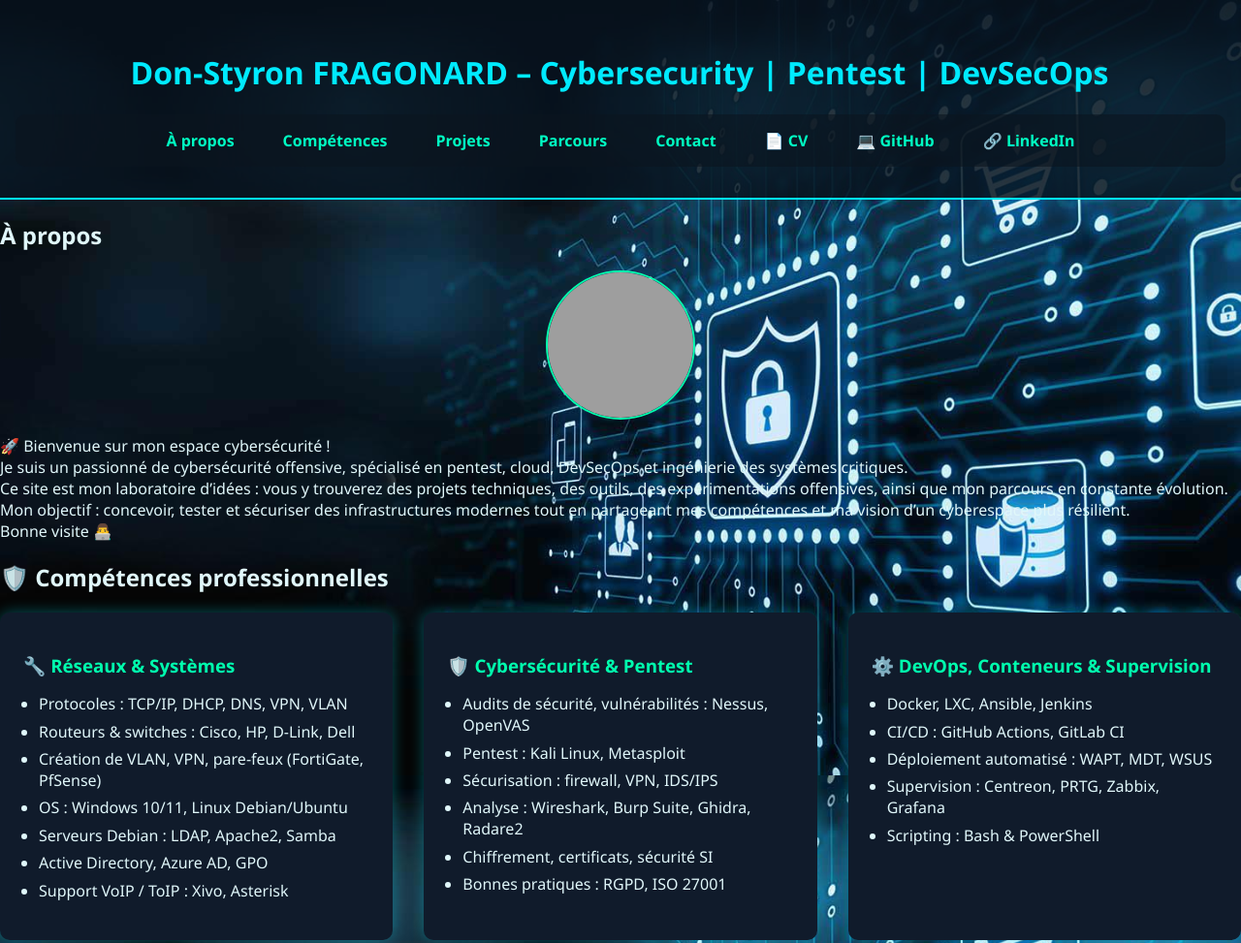
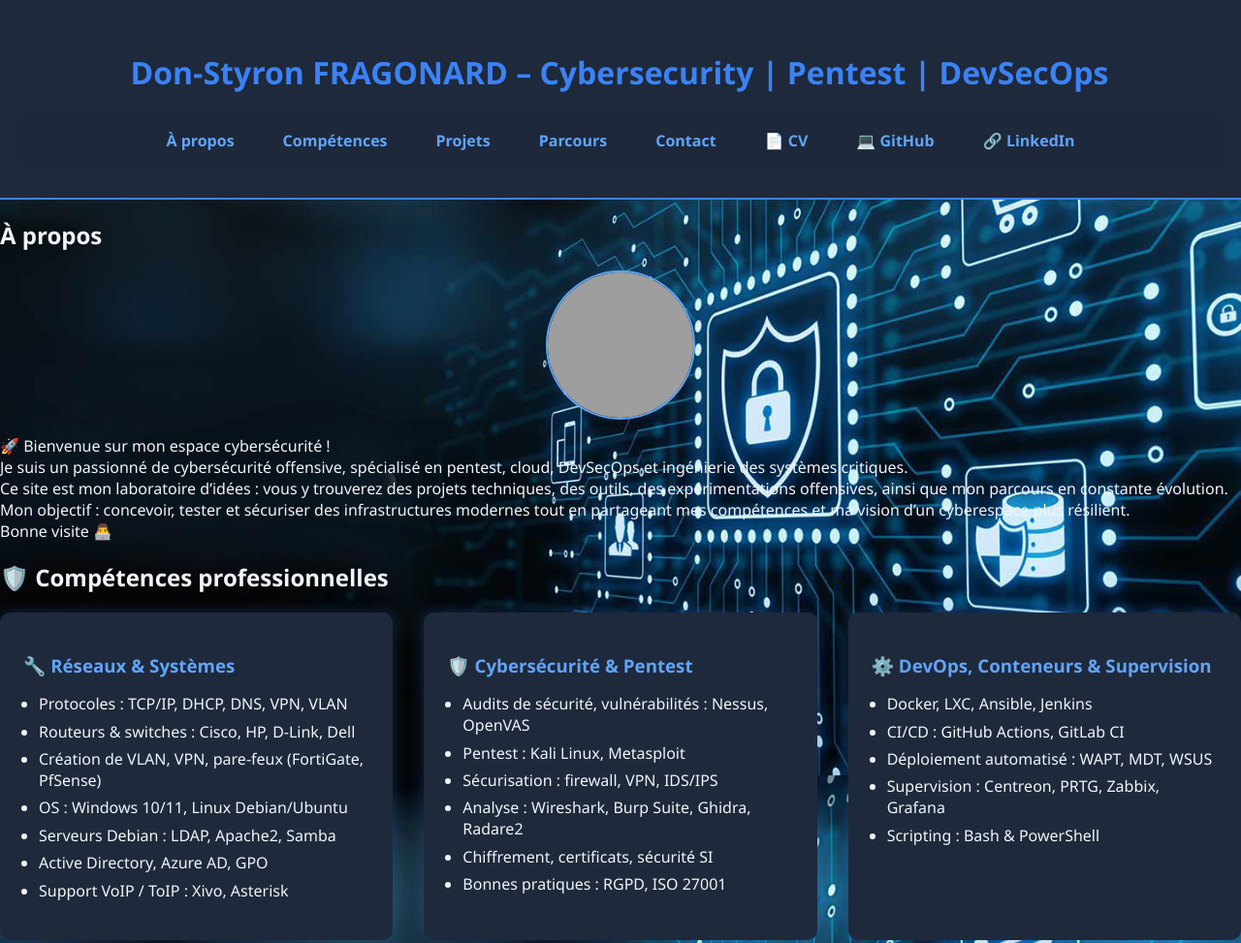
Before and after one commit to domsky34/domsky34.github.io, a plain HTML site: page index.html in a window 1280 px wide. Shown: the top 973 px of the page at 97% size. Drawn offline with Linux system fonts and the light colour scheme; grey boxes are pictures that could not be loaded.

Commit message:
🎨 Nouvelle palette moderne et professionnelle

```diff
--- a/style.css
+++ b/style.css
@@ -1,22 +1,23 @@
-
 body {
   background-image: url('assets/img/background.jpg');
   background-size: cover;
   background-attachment: fixed;
   background-position: center;
-  color: #e0f7fa;
+  color: #f1f5f9;
   font-family: 'Segoe UI', Tahoma, Geneva, Verdana, sans-serif;
   margin: 0;
 }
+
 header {
-  background: rgba(8, 19, 31, 0.85);
+  background: #1e293b;
   padding: 2rem 1rem;
   text-align: center;
-  border-bottom: 2px solid #00eaff;
+  border-bottom: 2px solid #3b82f6;
 }
+
 nav.main-nav {
   margin-top: 1rem;
-  background: rgba(10, 20, 30, 0.6);
+  background: rgba(30, 41, 59, 0.8);
   border-radius: 10px;
   padding: 1rem;
 }
@@ -36,7 +37,7 @@ nav.main-nav li {
 }
 
 nav.main-nav a {
-  color: #00ffc3;
+  color: #60a5fa;
   font-weight: bold;
   padding: 10px 15px;
   border-radius: 5px;
@@ -45,74 +46,86 @@ nav.main-nav a {
 }
 
 nav.main-nav a:hover {
-  background-color: #00ffc3;
-  color: #000;
+  background-color: #3b82f6;
+  color: #ffffff;
 }
 
 #typewriter {
   font-size: 2rem;
-  color: #00eaff;
+  color: #3b82f6;
   white-space: nowrap;
   overflow: hidden;
-  border-right: 2px solid #00ffc3;
+  border-right: 2px solid #60a5fa;
   animation: typing 4s steps(30, end), blink 0.75s step-end infinite;
 }
 @keyframes typing { from { width: 0; } to { width: 100%; } }
 @keyframes blink { 50% { border-color: transparent; } }
+
 .skills-grid {
   display: grid;
   grid-template-columns: repeat(auto-fit, minmax(300px, 1fr));
   gap: 2rem;
 }
+
 .skill-block {
-  background-color: #101b2b;
+  background-color: #1e293b;
   padding: 1.5rem;
   border-radius: 10px;
-  box-shadow: 0 0 15px #00eaff55;
+  box-shadow: 0 0 15px #3b82f644;
 }
+
 .skill-block h3 {
-  color: #00ffae;
+  color: #60a5fa;
   margin-bottom: 0.8rem;
 }
+
 .skill-block ul {
   padding-left: 1rem;
 }
+
 .skill-block li {
   margin-bottom: 0.4rem;
 }
+
 .profil-img {
   width: 150px;
   height: 150px;
   border-radius: 50%;
-  border: 2px solid #00ffae;
+  border: 2px solid #60a5fa;
   margin: 1rem auto;
   display: block;
 }
+
 .project-cards {
   display: flex;
   flex-wrap: wrap;
   gap: 1rem;
   margin-top: 1rem;
 }
+
 .card {
-  background: #101b2b;
+  background: #1e293b;
   padding: 1rem;
   border-radius: 8px;
-  color: #00eaff;
+  color: #f1f5f9;
   text-decoration: none;
   flex: 1 1 250px;
   text-align: center;
-  box-shadow: 0 0 10px #00eaff66;
+  box-shadow: 0 0 10px #3b82f644;
 }
+
 .card:hover {
-  background: #162638;
+  background: #3b82f6;
+  color: #ffffff;
 }
+
 .section,
 .skill-block {
   opacity: 0;
   transform: translateY(30px);
   transition: all 0.6s ease-out;
 }
+
 .section.visible,
 .skill-block.visible {
   opacity: 1;
```
